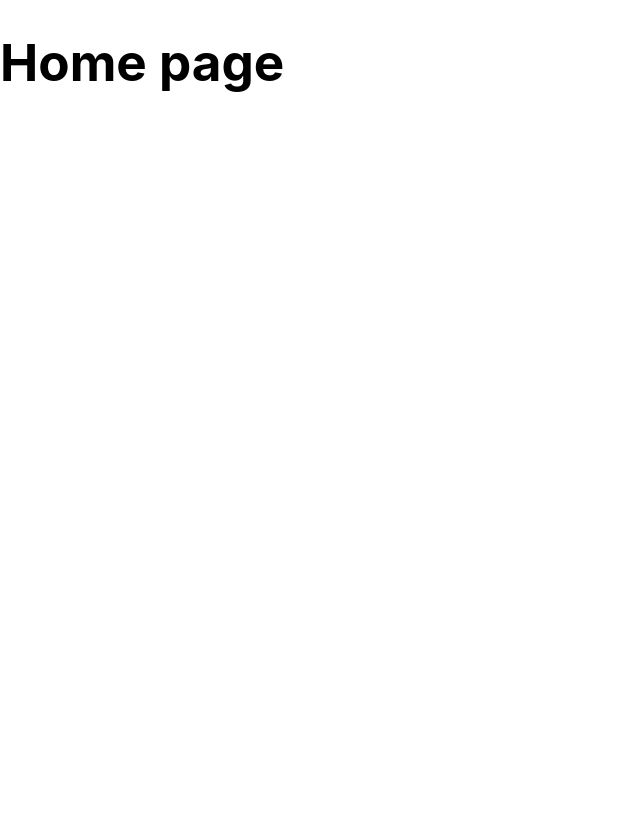
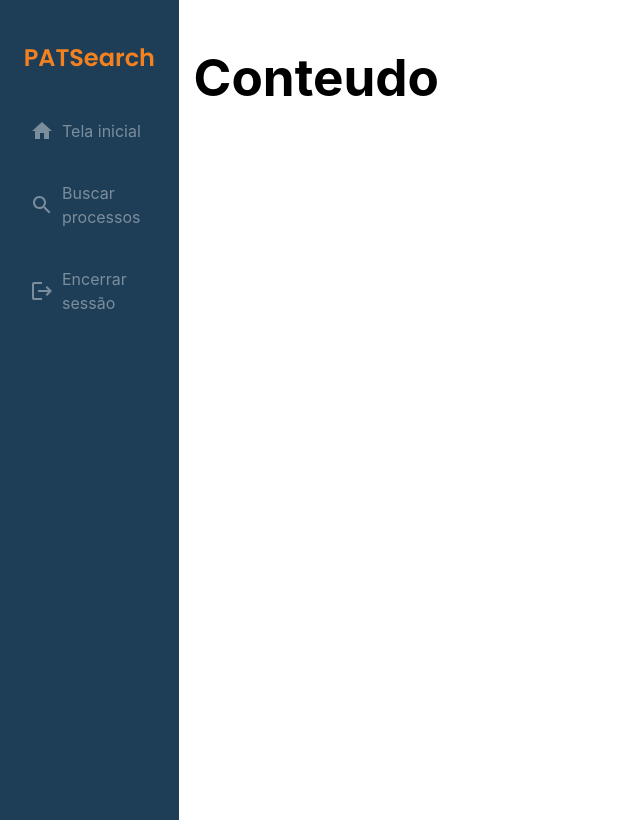
Before and after one commit to emersonnobre/pat-system-frontend, a React (Vite) app: page /home in a window 1280 px wide. Shown: the whole page, without its empty margins (0-640 px from the left). Built offline with nearby package versions, Linux system fonts and the light colour scheme.

Commit message:
feature(screens): adding new dashboard screen

```diff
--- a/package.json
+++ b/package.json
@@ -13,6 +13,7 @@
     "@emotion/react": "^11.13.0",
     "@emotion/styled": "^11.13.0",
     "@fontsource/roboto": "^5.0.13",
+    "@mui/icons-material": "^5.16.5",
     "@mui/material": "^5.16.5",
     "axios": "^1.7.2",
     "react": "^18.3.1",
--- /dev/null
+++ b/src/components/SideMenu.jsx
@@ -0,0 +1,49 @@
+import { Box } from "@mui/material"
+import { Home as HomeIcon, Search, Logout } from "@mui/icons-material"
+import { primary, secondary } from "../utils/colors"
+import "./index.css"
+
+function SideMenu({ children }) {
+  return (
+    <Box display={"flex"}>
+      <Box
+        bgcolor={primary}
+        display={"flex"}
+        flexDirection={"column"}
+        alignItems={"center"}
+        height={"100vh"}
+        width={"15vw"}
+        paddingTop={"20px"}
+      >
+        <Box flex={1} color={secondary}>
+          <h2>PATSearch</h2>
+        </Box>
+        <Box flex={9} width={"100%"}>
+          <div className="menu-item">
+            <HomeIcon />
+            <div>
+              <p>Tela inicial</p>
+            </div>
+          </div>
+          <div className="menu-item">
+            <Search />
+            <div>
+              <p>Buscar processos</p>
+            </div>
+          </div>
+          <div className="menu-item">
+            <Logout />
+            <div>
+              <p>Encerrar sessão</p>
+            </div>
+          </div>
+        </Box>
+      </Box>
+      <Box width={"90vw"} padding={"15px"}>
+        {children}
+      </Box>
+    </Box>
+  )
+}
+
+export default SideMenu
--- /dev/null
+++ b/src/components/index.css
@@ -0,0 +1,21 @@
+.menu-wrapper {
+  height: 100vh;
+}
+
+.menu-item {
+  display: flex;
+  color: #ffffff69;
+  width: "100%";
+  padding: 3px 5px 3px 30px;
+  align-items: center;
+}
+
+.menu-item > div {
+  margin-left: 8px;
+}
+
+.menu-item:hover {
+  background-color: #ffffff69;
+  cursor: pointer;
+  color: #fff;
+}
--- /dev/null
+++ b/src/screens/Home/index.css
@@ -0,0 +1,16 @@
+.menu-wrapper {
+  height: 100vh;
+}
+
+.menu-item {
+  display: flex;
+  color: #ffffff69;
+  width: "100%";
+  padding: 10px;
+}
+
+.menu-item:hover {
+  background-color: #ffffff69;
+  cursor: pointer;
+  color: #fff;
+}
--- a/src/screens/Home/index.jsx
+++ b/src/screens/Home/index.jsx
@@ -1,10 +1,10 @@
-import { Box } from "@mui/material"
+import SideMenu from "../../components/SideMenu"
 
 function Home() {
   return (
-    <Box>
-      <h1>Home page</h1>
-    </Box>
+    <SideMenu>
+      <h1>Conteudo</h1>
+    </SideMenu>
   )
 }
 
--- /dev/null
+++ b/src/utils/colors.js
@@ -0,0 +1,2 @@
+export const primary = "#1E3E58"
+export const secondary = "#f48120"
```
Also changed, not shown: src/PrivateRoutes.jsx (deleted, +0 -12 lines), src/App.css (deleted), 1 other file (tests, documents, lock files or other folders).
